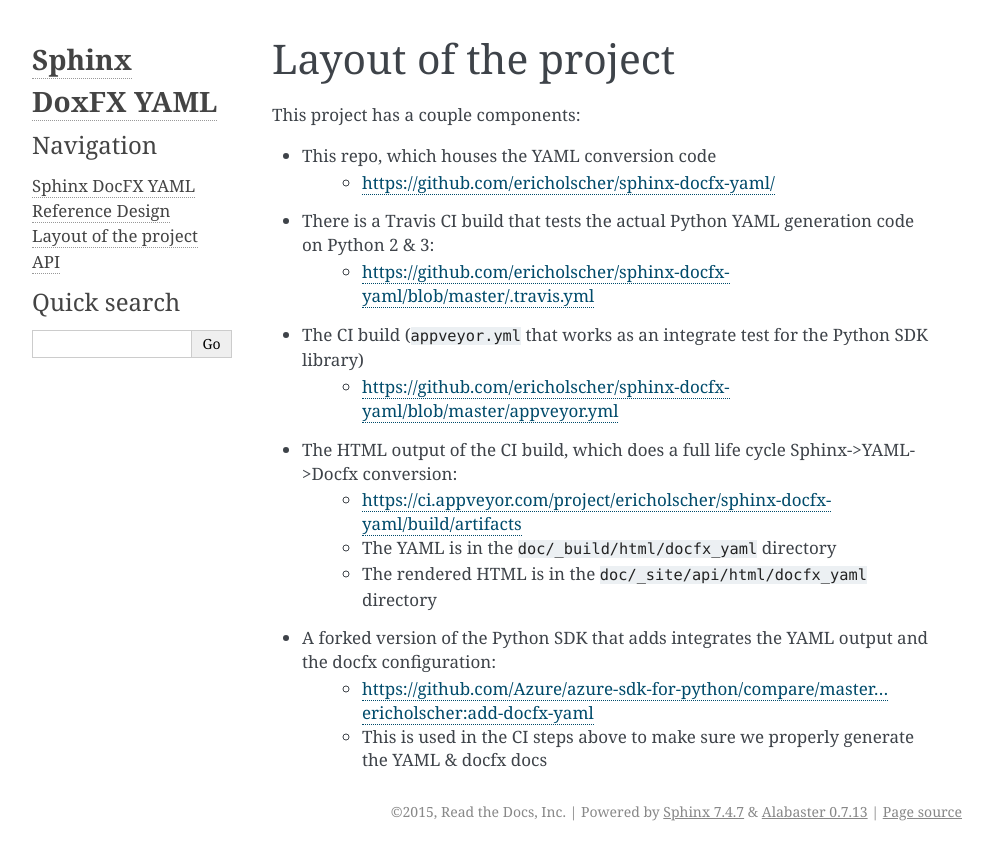
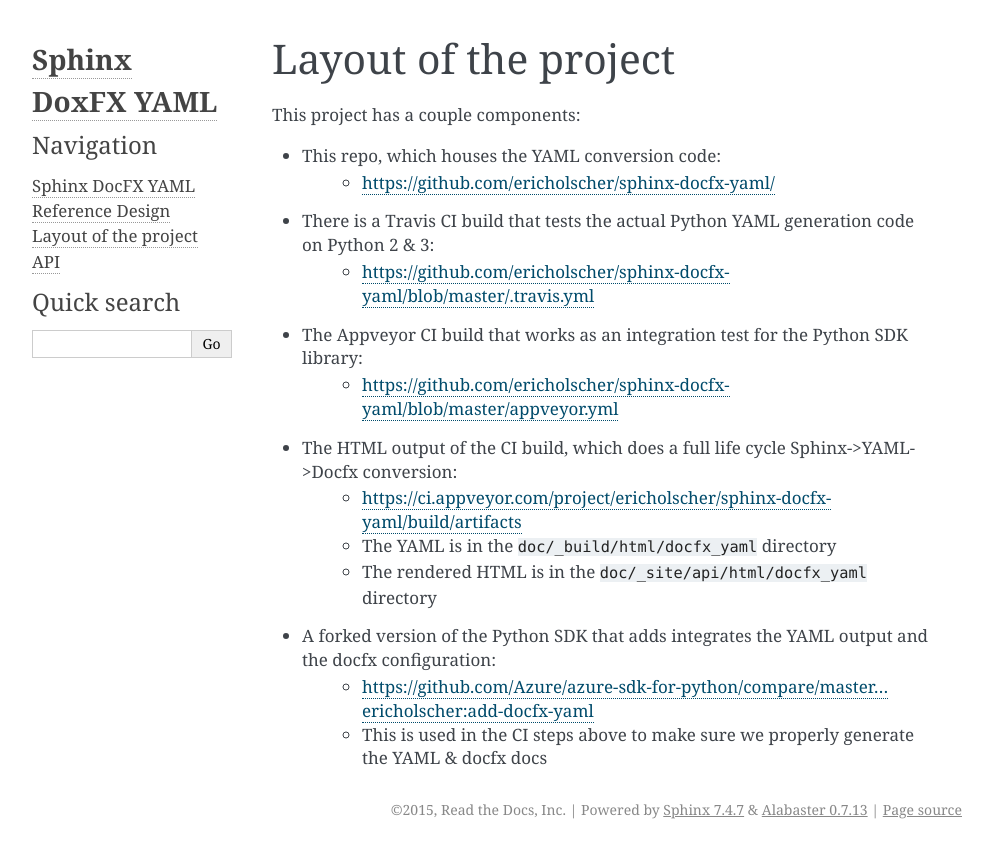
Before and after one commit to docascode/sphinx-docfx-yaml, a Sphinx documentation site: the page built from docs/layout.rst, in a window 1280 px wide. Shown: the top 860 px of the page, without its empty margins (148-1141 px from the left). Built offline with Sphinx 7.4.7, drawn with Linux system fonts in a browser that asks for light colours.

Commit message:
Small cleanup

```diff
--- a/docs/layout.rst
+++ b/docs/layout.rst
@@ -3,11 +3,11 @@
 
 This project has a couple components:
 
-* This repo, which houses the YAML conversion code
+* This repo, which houses the YAML conversion code:
    * https://github.com/ericholscher/sphinx-docfx-yaml/
 * There is a Travis CI build that tests the actual Python YAML generation code on Python 2 & 3:
    * https://github.com/ericholscher/sphinx-docfx-yaml/blob/master/.travis.yml
-* The CI build (``appveyor.yml`` that works as an integrate test for the Python SDK library)
+* The Appveyor CI build that works as an integration test for the Python SDK library:
    * https://github.com/ericholscher/sphinx-docfx-yaml/blob/master/appveyor.yml
 * The HTML output of the CI build, which does a full life cycle Sphinx->YAML->Docfx conversion:
    * https://ci.appveyor.com/project/ericholscher/sphinx-docfx-yaml/build/artifacts
```
